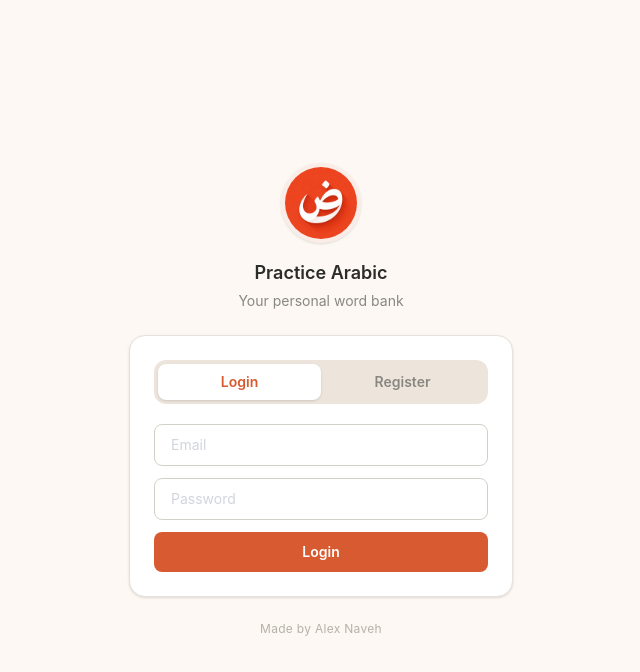
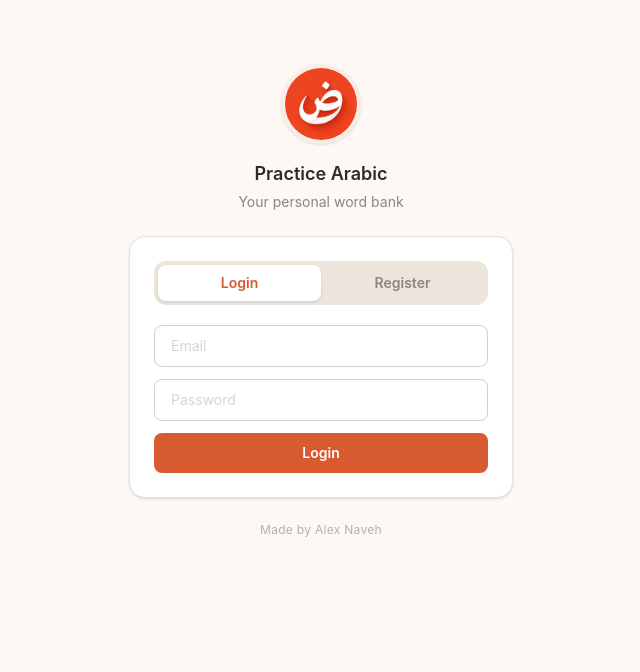
Before and after one commit to alexnaveh/practice-arabic-web, a React (Vite) app in the folder frontend/: page /login in a window 1280 px wide. Shown: the top 672 px of the page, without its empty margins (319-959 px from the left). Built offline with nearby package versions, Linux system fonts and the light colour scheme.

Commit message:
update: add justify-start and pt-16 to AuthPage

```diff
--- a/frontend/src/pages/AuthPage.jsx
+++ b/frontend/src/pages/AuthPage.jsx
@@ -45,7 +45,7 @@ export default function AuthPage() {
   }
 
   return (
-    <div className="min-h-screen flex flex-col items-center justify-center bg-[#FDF8F3] px-4">
+    <div className="min-h-screen flex flex-col items-center justify-start bg-[#FDF8F3] px-4 pt-16">
 
       {/* Logo circle */}
         <div className="w-20 h-20 rounded-full border-4 border-[#FAECE7] overflow-hidden mb-4 shadow-sm">
```
